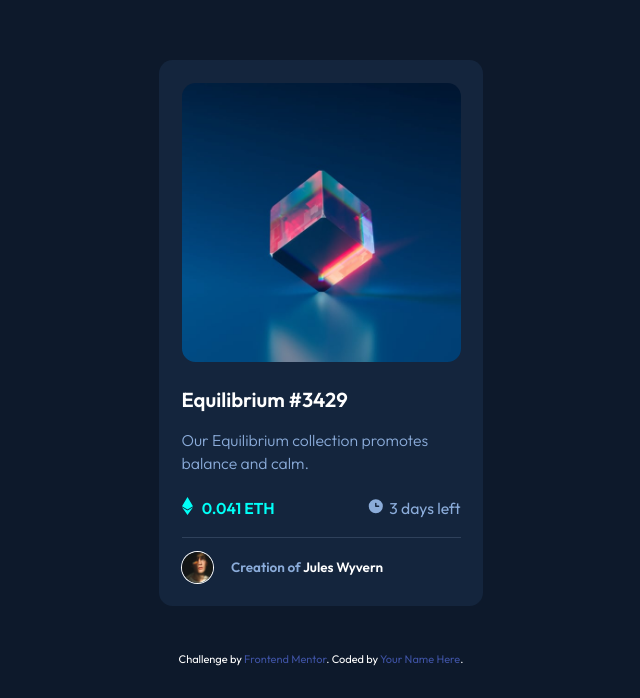
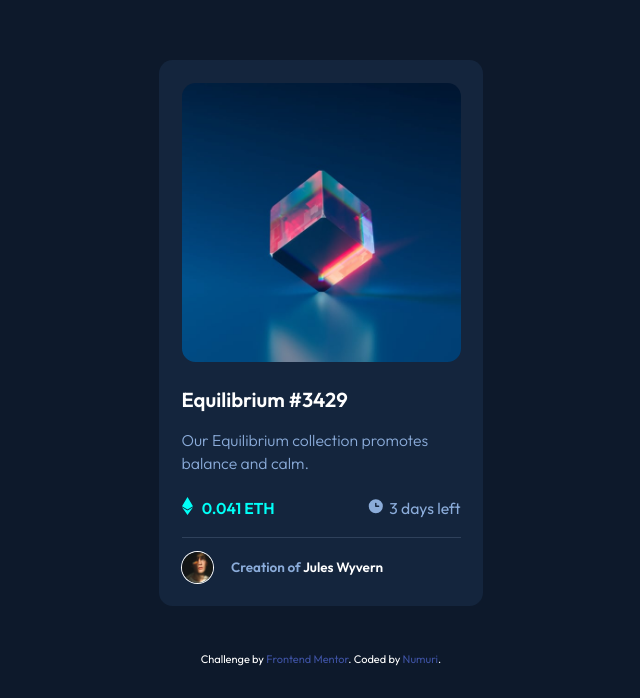
Before and after one commit to numuri/nft-preview-card-component-main, a website: page index.html in a window 1280 px wide. Shown: the part 102-800 px from the top of the page, without its empty margins (399-1039 px from the left). Drawn offline with Linux system fonts and the light colour scheme.

Commit message:
update author

```diff
--- a/index.html
+++ b/index.html
@@ -98,7 +98,8 @@
       Challenge by
       <a href="https://www.frontendmentor.io?ref=challenge" target="_blank"
         >Frontend Mentor</a
-      >. Coded by <a href="#">Your Name Here</a>.
+      >. Coded by
+      <a href="https://github.com/numuri" target="_blank">Numuri</a>.
     </div>
   </body>
 </html>
```
